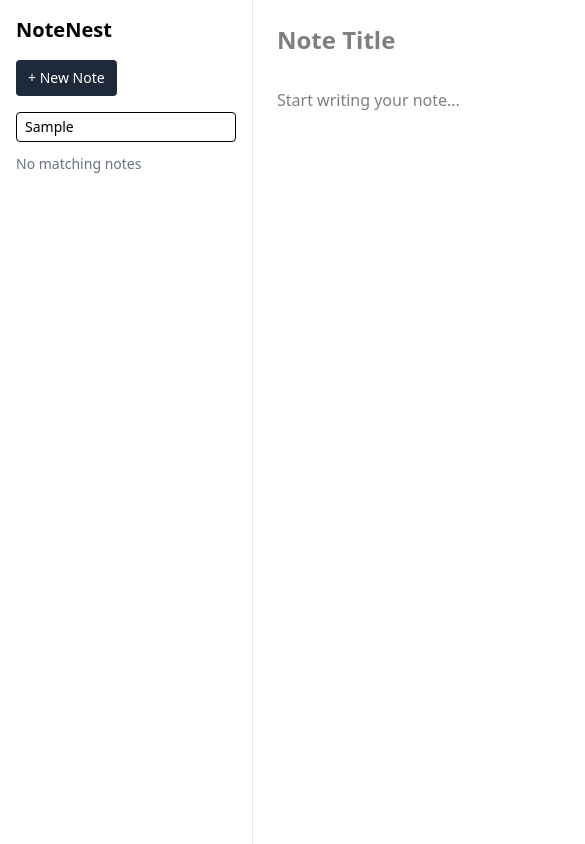
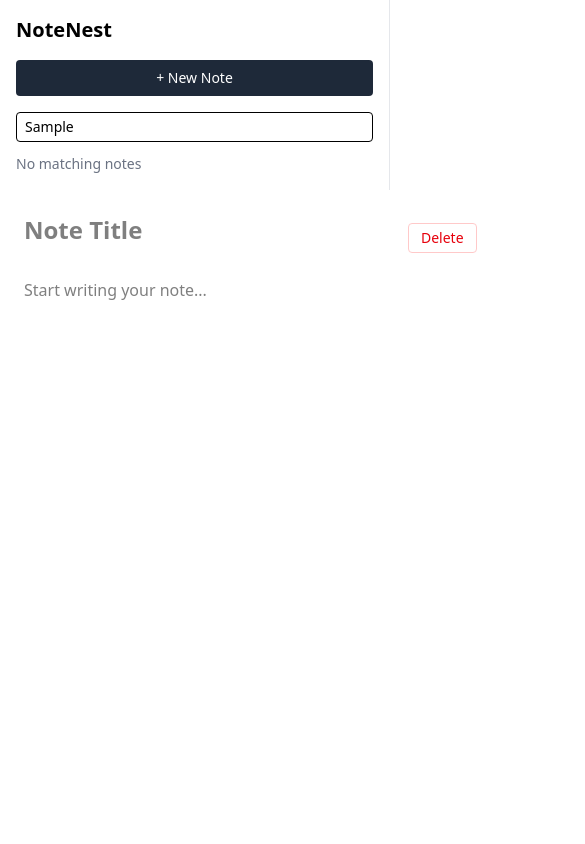
Before and after one commit to Apoorva65/NoteNest, a React (Vite) app: page / in a window 390 px wide. Both pictures are taken after typing "Sample" into the empty fields and a click on the button "+ New Note". Shown: the top 844 px of the page, 585 px wide, since content can reach past the window. Built offline with nearby package versions, Linux system fonts and the light colour scheme.

Commit message:
improve mobile responsiveness with responsive sidebar

```diff
--- a/src/components/SideBar.jsx
+++ b/src/components/SideBar.jsx
@@ -11,7 +11,7 @@ function SideBar({notes}) {
     ))
 
   return (
-    <aside className="w-64 border-r border-gray-200 p-4">
+    <aside className="w-full md:w-64 border-r border-gray-200 p-4 flex flex-col">
       <h1 className="text-xl font-semibold mb-4"><Link to={'/'} className="text-xl font-semibold mb-4 hover:opacity-60">NoteNest</Link></h1>
       <button
       onClick={()=>navigate('/new')}
--- a/src/pages/NoteDetail.jsx
+++ b/src/pages/NoteDetail.jsx
@@ -32,7 +32,7 @@ function NoteDetail({notes,onUpdateNote,onDeleteNote}){
 
 
     return(
-        <div className="p-6 h-full flex flex-col">
+        <div className="p-6 flex flex-col flex-1">
             <div className="flex items-center justify-between mb-4">
                 <input
                 type="text"
--- a/src/pages/NotesPage.jsx
+++ b/src/pages/NotesPage.jsx
@@ -32,7 +32,7 @@ function NotesPage(){
     }
 
     return(
-        <div className="flex h-screen">
+        <div className="flex h-screen flex-col md:flex-row">
             <SideBar notes = {sortedNotes}/>
             <main className="flex-1">
                 <Routes>
```
